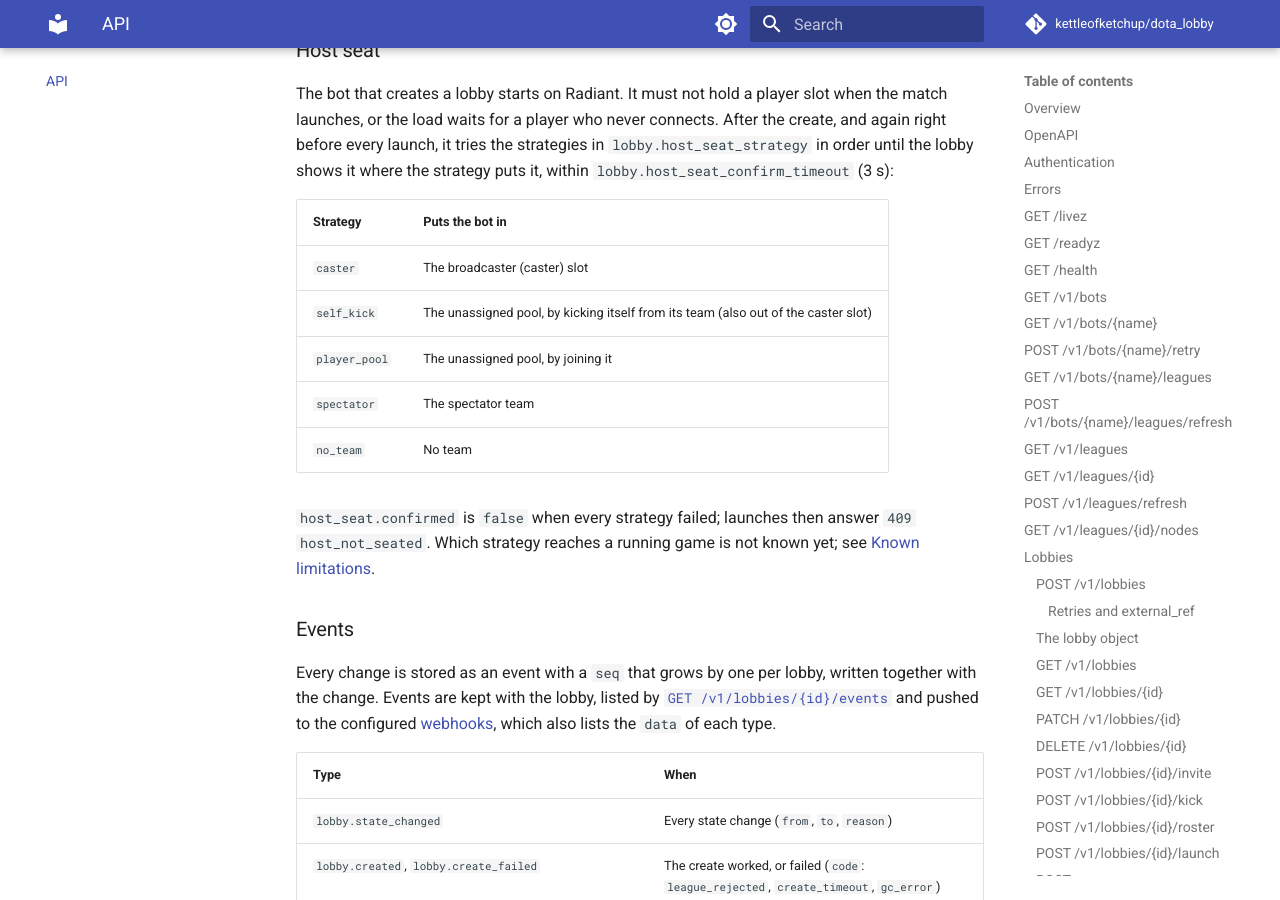
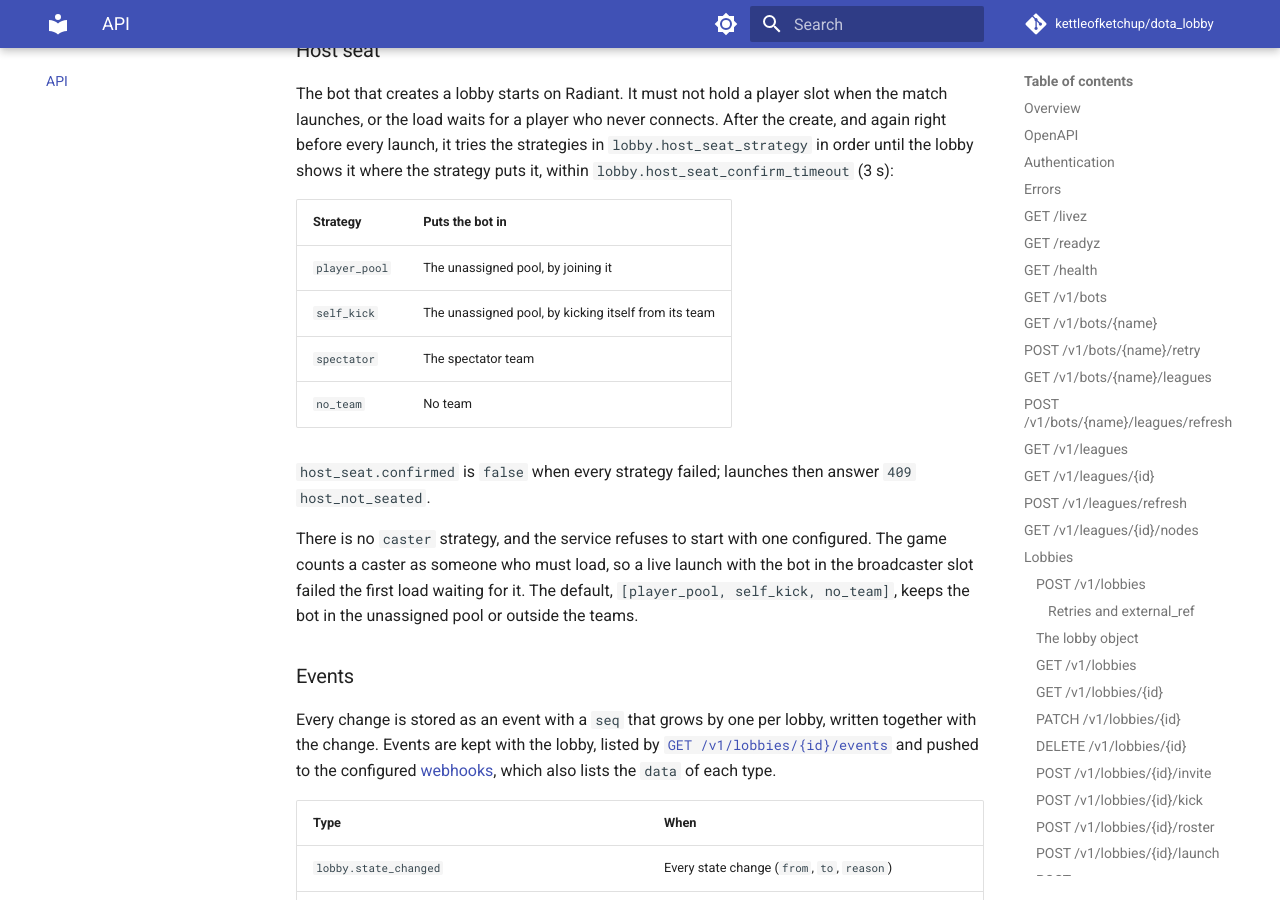
Before and after one commit to kettleofketchup/dota_lobby, an MkDocs documentation site: the page built from docs/api/index.md, in a window 1280 px wide and 900 px high, scrolled down 23414 px. Built offline with MkDocs 1.6.1 and Material for MkDocs 9.7.7, drawn with Linux system fonts in a browser that asks for light colours; comment, search, counter and statistics services are not loaded; some of the changed text lies outside the part shown.

Commit message:
lobby: keep the host bot in the unassigned pool and turn chat on
A launch with the bot in the caster slot failed the first load: the game
waits for every caster to connect, and the headless bot never does. Drop
the caster host seat strategy, refuse it in config validation, and make
the default [player_pool, self_kick, no_team] so the bot stays in the
unassigned pool or outside the teams.

Lobby chat now defaults to on, so chat commands such as !help work
without extra config.

```diff
--- a/docs/api/index.md
+++ b/docs/api/index.md
@@ -599,7 +599,7 @@ used for a new lobby.
   "game_mode": "cm", "region": "us_east", "tv_delay_seconds": 120,
   "visibility": "public", "allow_cheats": false, "launch": "manual", "ready_check": false,
   "allow_short_handed": false, "kick_strangers": false, "admins": [],
-  "host_seat": {"strategy": "caster", "confirmed": true, "team": "broadcaster"},
+  "host_seat": {"strategy": "player_pool", "confirmed": true, "team": "player_pool"},
   "teams": {
     "radiant": {"team_ref": "team-7", "name": "Ravens", "players": [
       {"account_id": 11111111, "steam_id": "76561197971376839", "captain": true,
@@ -786,15 +786,19 @@ lobby shows it where the strategy puts it, within `lobby.host_seat_confirm_timeo
 
 | Strategy | Puts the bot in |
 |---|---|
-| `caster` | The broadcaster (caster) slot |
-| `self_kick` | The unassigned pool, by kicking itself from its team (also out of the caster slot) |
 | `player_pool` | The unassigned pool, by joining it |
+| `self_kick` | The unassigned pool, by kicking itself from its team |
 | `spectator` | The spectator team |
 | `no_team` | No team |
 
 `host_seat.confirmed` is `false` when every strategy failed; launches then answer
-`409 host_not_seated`. Which strategy reaches a running game is not known yet; see
-[Known limitations](../known-limitations.md).
+`409 host_not_seated`.
+
+There is no `caster` strategy, and the service refuses to start with one configured. The
+game counts a caster as someone who must load, so a live launch with the bot in the
+broadcaster slot failed the first load waiting for it. The default,
+`[player_pool, self_kick, no_team]`, keeps the bot in the unassigned pool or outside the
+teams.
 
 ### Events
 
```
Also changed, not shown: changelog.d/changed/fix-host-seat-unassigned.md (added, +1 -0 lines), changelog.d/fixed/fix-host-seat-unassigned.md (added, +4 -0 lines), changelog.d/upgrading/fix-host-seat-unassigned.md (added, +10 -0 lines), docs/configuration/index.md (+2 -2 lines), docs/development/simulation.md (+1 -1 lines), docs/known-limitations.md (+3 -4 lines), docs/operations/lobby-chat.md (+1 -1 lines), docs/operations/troubleshooting.md (+6 -4 lines), 9 other files.
